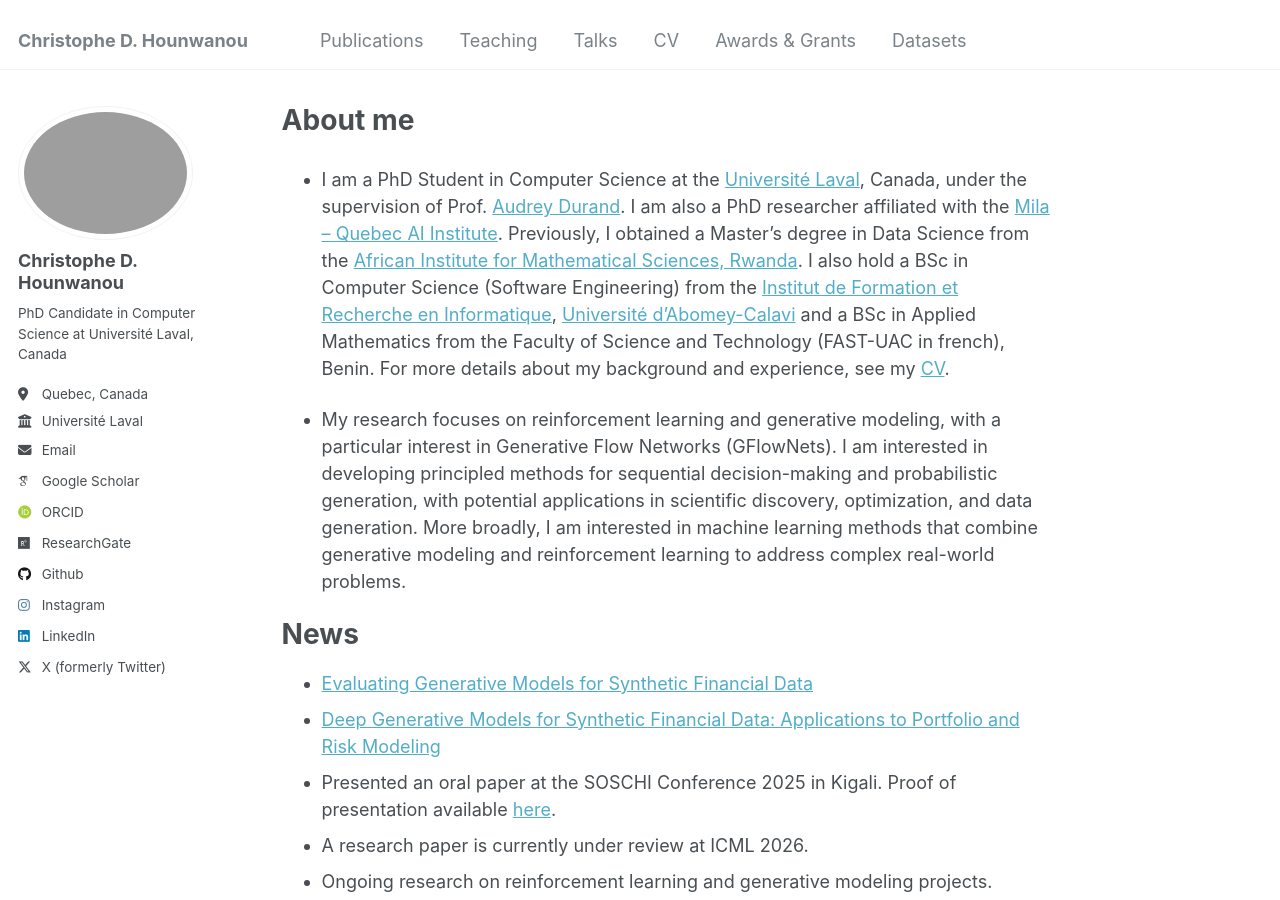
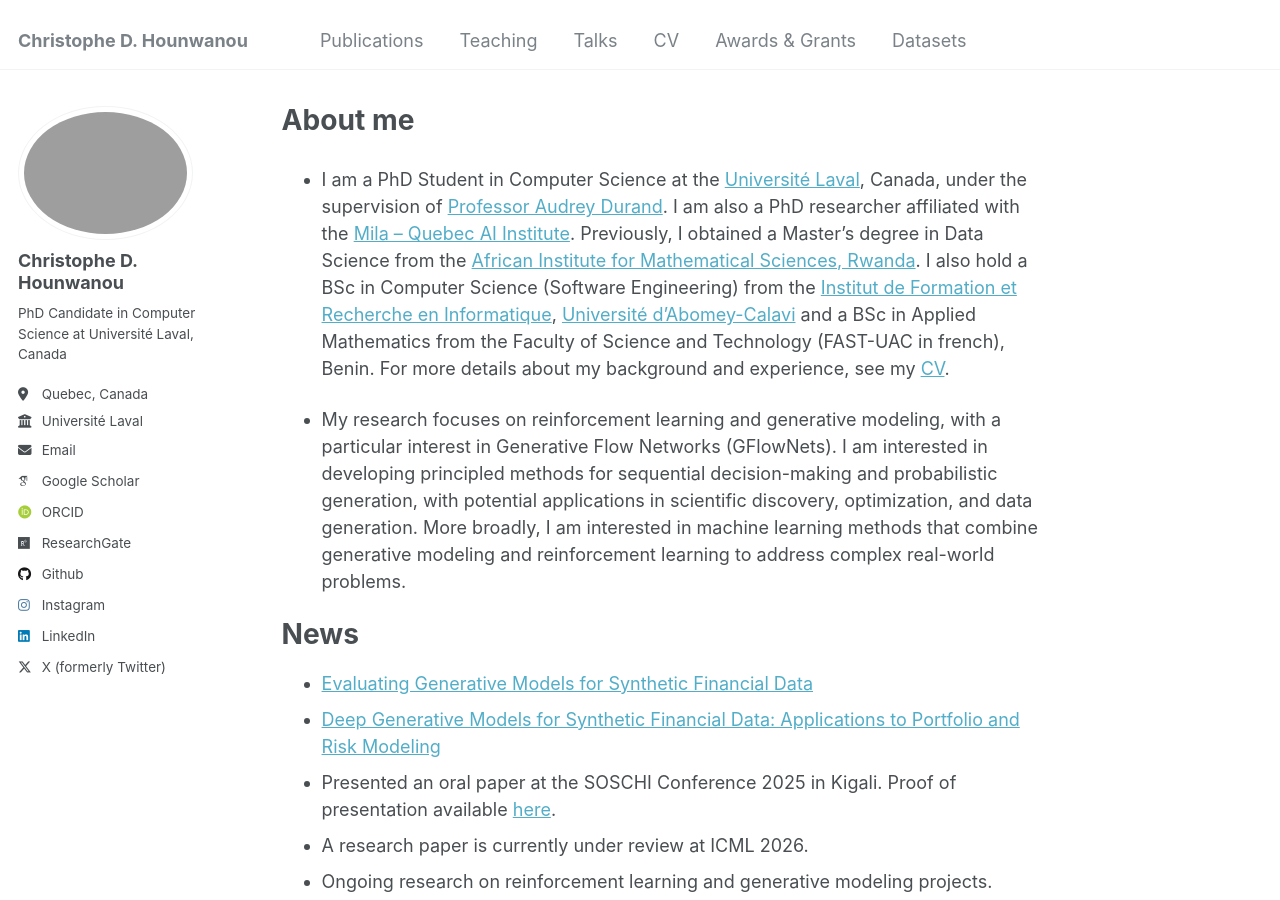
Before and after one commit to chrishounwanou/chrishounwanou.github.io, a Jekyll site: the page built from _pages/about.md, in a window 1280 px wide and 900 px high. Built offline with Jekyll 4.4.1, drawn with Linux system fonts in a browser that asks for light colours; some web fonts are replaced.

Commit message:
Update about.md

```diff
--- a/_pages/about.md
+++ b/_pages/about.md
@@ -6,7 +6,7 @@ redirect_from:
   - /about/
   - /about.html
 ---
-- I am a PhD Student in Computer Science at the [Université Laval](https://www.ulaval.ca/), Canada, under the supervision of Prof. [Audrey Durand](https://mila.quebec/fr/annuaire/audrey-durand). I am also a PhD researcher affiliated with the [Mila – Quebec AI Institute](https://mila.quebec/fr). Previously, I obtained a Master's degree in Data Science from the [African Institute for Mathematical Sciences, Rwanda](https://aims.ac.rw/). I also hold a BSc in Computer Science (Software Engineering) from the [Institut de Formation et Recherche en Informatique](https://ifri-uac.bj/), [Université d'Abomey-Calavi](https://www.uac.bj/) and a BSc in Applied Mathematics from the Faculty of Science and Technology (FAST-UAC in french), Benin. For more details about my background and experience, see my [CV](/files/Christophe_Hounwanou_CV.pdf).
+- I am a PhD Student in Computer Science at the [Université Laval](https://www.ulaval.ca/), Canada, under the supervision of [Professor Audrey Durand](https://mila.quebec/fr/annuaire/audrey-durand). I am also a PhD researcher affiliated with the [Mila – Quebec AI Institute](https://mila.quebec/fr). Previously, I obtained a Master's degree in Data Science from the [African Institute for Mathematical Sciences, Rwanda](https://aims.ac.rw/). I also hold a BSc in Computer Science (Software Engineering) from the [Institut de Formation et Recherche en Informatique](https://ifri-uac.bj/), [Université d'Abomey-Calavi](https://www.uac.bj/) and a BSc in Applied Mathematics from the Faculty of Science and Technology (FAST-UAC in french), Benin. For more details about my background and experience, see my [CV](/files/Christophe_Hounwanou_CV.pdf).
 
 - My research focuses on reinforcement learning and generative modeling, with a particular interest in Generative Flow Networks (GFlowNets). I am interested in developing principled methods for sequential decision-making and probabilistic generation, with potential applications in scientific discovery, optimization, and data generation. More broadly, I am interested in machine learning methods that combine generative modeling and reinforcement learning to address complex real-world problems.
 
```
